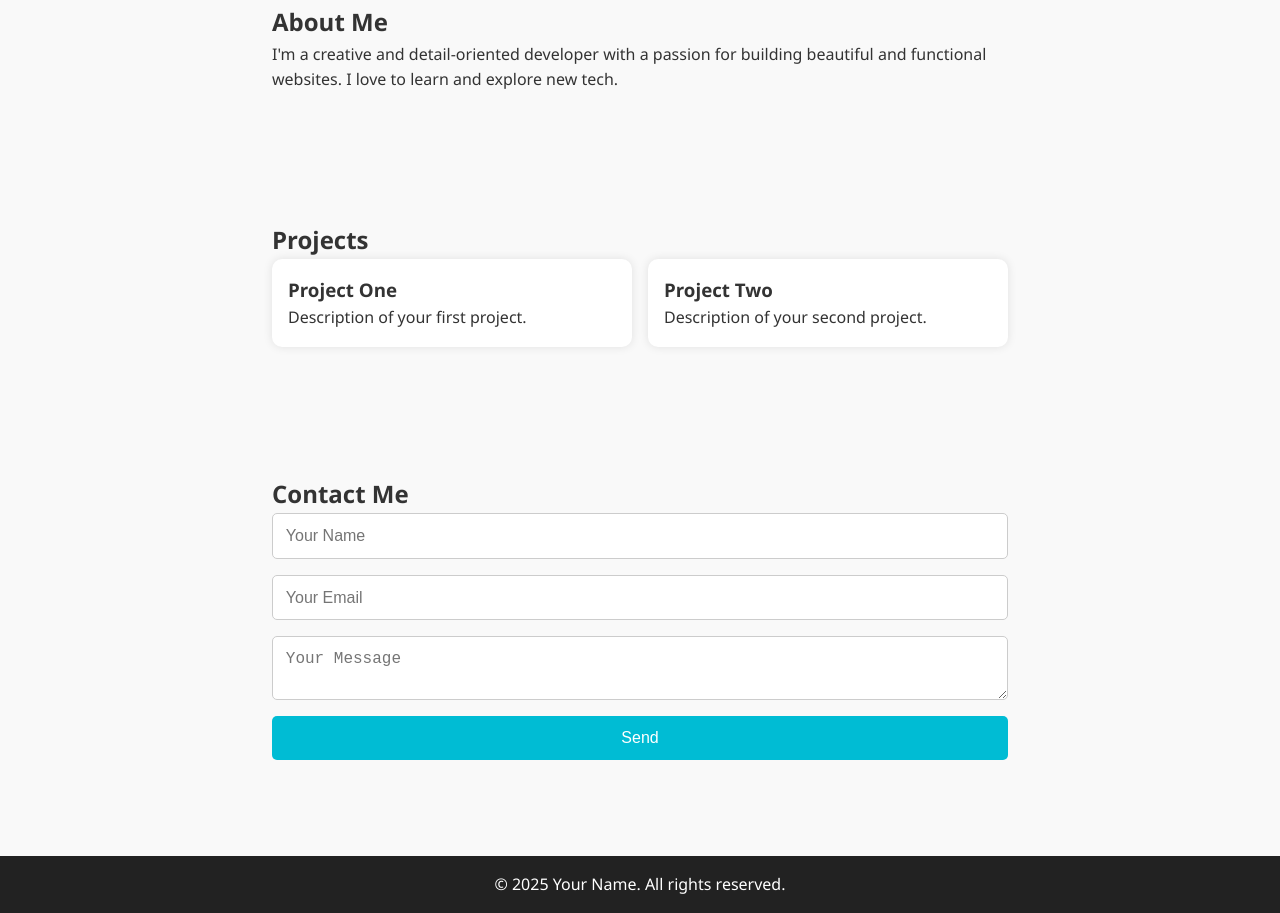
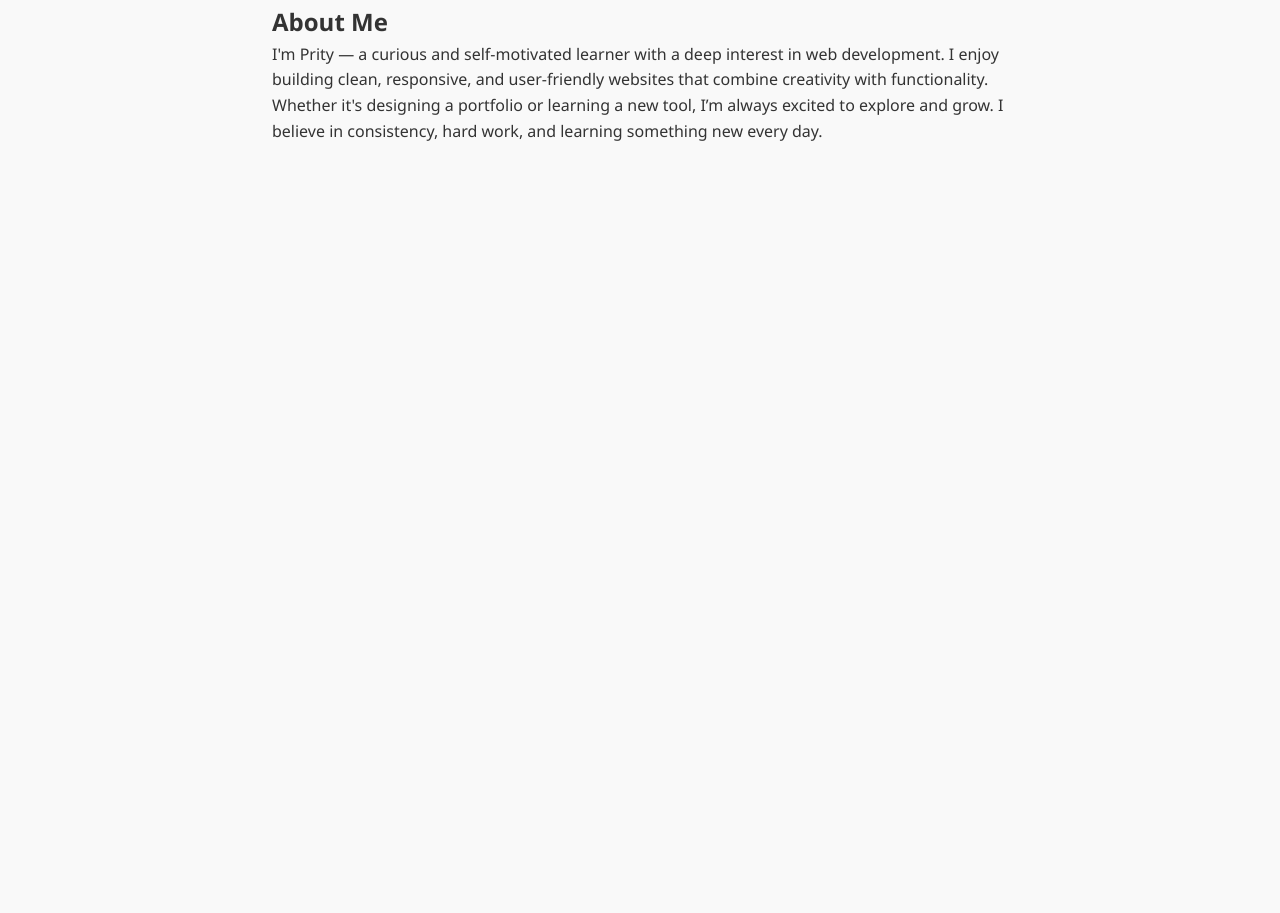
Before and after one commit to pritykumari5555/portfolio-, a plain HTML site: page index.html in a window 1280 px wide. Shown: the part 387-1300 px from the top of the page. After the commit the page ends 800 px from the top, so only its background shows below. Drawn offline with Linux system fonts and the light colour scheme.

Commit message:
Update index.html

```diff
--- a/index.html
+++ b/index.html
@@ -3,14 +3,14 @@
 <head>
   <meta charset="UTF-8" />
   <meta name="viewport" content="width=device-width, initial-scale=1.0" />
-  <title>Your Name | Portfolio</title>
+  <title>Prity | Portfolio</title>
   <link rel="stylesheet" href="style.css" />
 </head>
 <body>
 
   <header>
     <nav>
-      <h1>Your Name</h1>
+      <h1>Prity</h1>
       <ul>
         <li><a href="#home">Home</a></li>
         <li><a href="#about">About</a></li>
@@ -21,46 +21,19 @@
   </header>
 
   <section id="home">
-    <h2>Hello, I'm <span>Your Name</span></h2>
+    <h2>Hello, I'm <span class="highlight">Prity</span></h2>
     <p>A passionate web developer/designer.</p>
   </section>
 
   <section id="about">
     <h2>About Me</h2>
     <p>
-      I'm a creative and detail-oriented developer with a passion for building
-      beautiful and functional websites. I love to learn and explore new tech.
+      I'm Prity — a curious and self-motivated learner with a deep interest in web development.
+      I enjoy building clean, responsive, and user-friendly websites that combine creativity with functionality.
+      Whether it's designing a portfolio or learning a new tool, I’m always excited to explore and grow.
+      I believe in consistency, hard work, and learning something new every day.
     </p>
   </section>
 
-  <section id="projects">
-    <h2>Projects</h2>
-    <div class="project-grid">
-      <div class="project-card">
-        <h3>Project One</h3>
-        <p>Description of your first project.</p>
-      </div>
-      <div class="project-card">
-        <h3>Project Two</h3>
-        <p>Description of your second project.</p>
-      </div>
-    </div>
-  </section>
-
-  <section id="contact">
-    <h2>Contact Me</h2>
-    <form>
-      <input type="text" placeholder="Your Name" required />
-      <input type="email" placeholder="Your Email" required />
-      <textarea placeholder="Your Message" required></textarea>
-      <button type="submit">Send</button>
-    </form>
-  </section>
-
-  <footer>
-    <p>&copy; 2025 Your Name. All rights reserved.</p>
-  </footer>
-
-  <script src="script.js"></script>
 </body>
 </html>
```
